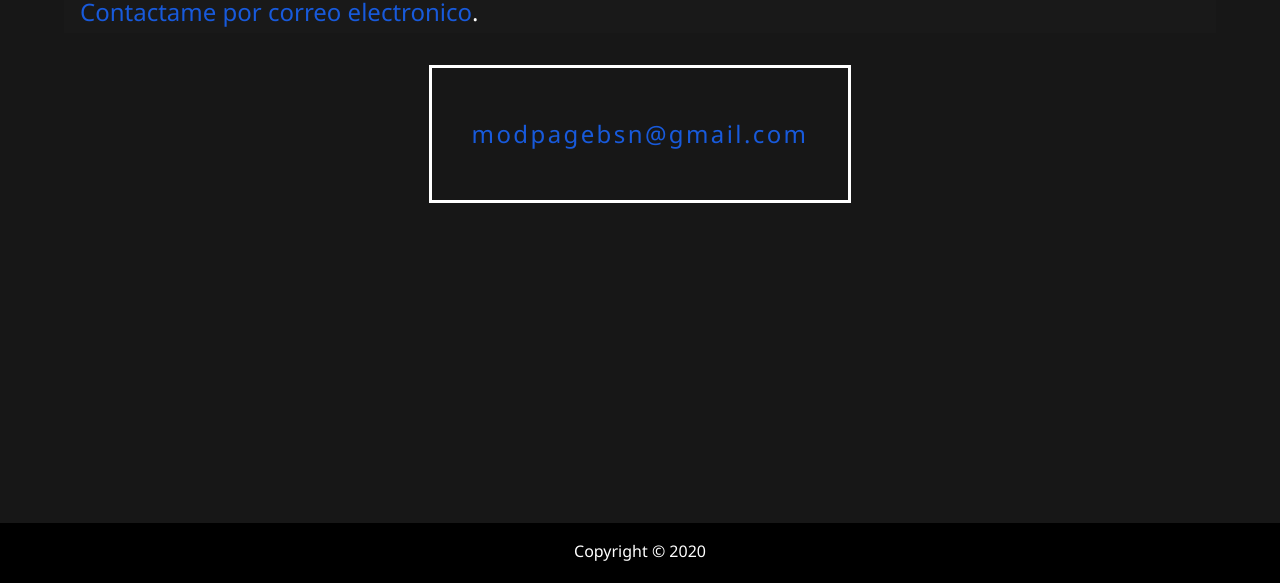
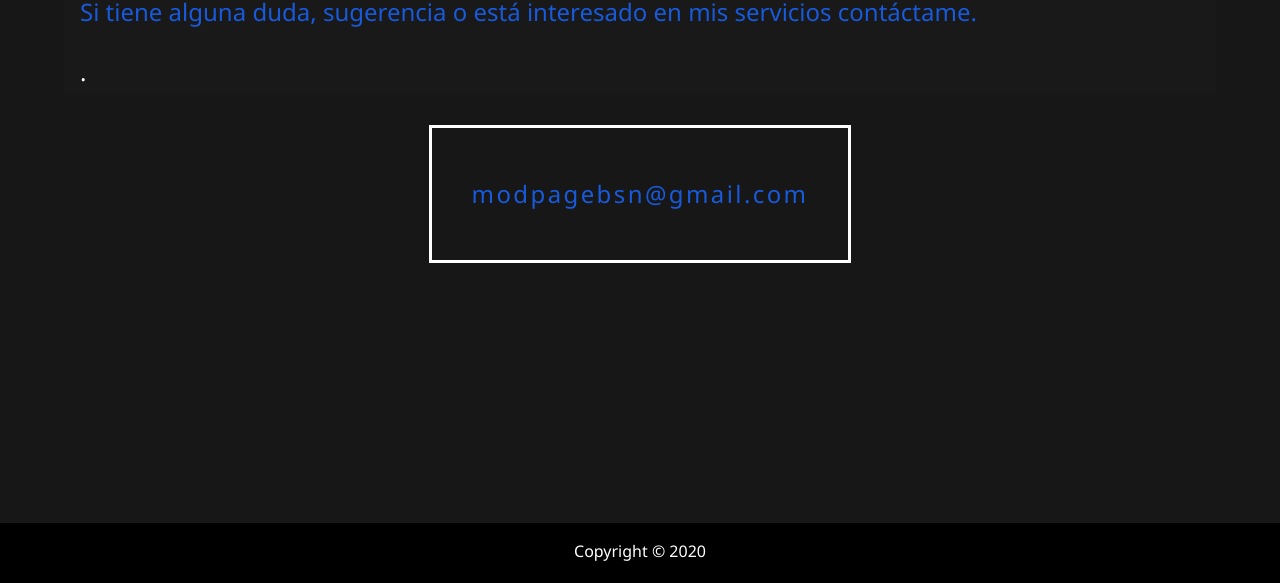
Before and after one commit to modpage1512/modpage1512.github.io, a website: page contact.html in a window 1280 px wide. Shown: the part 217-800 px from the top of the page. Drawn offline with Linux system fonts and the light colour scheme.

Commit message:
Update contact.html

```diff
--- a/contact.html
+++ b/contact.html
@@ -53,7 +53,7 @@
         <h1 class="lg-heading">Contacto
         </h1>
         <h2 class="sm-heading">
-            <span class="text-secondary">Contactame por correo electronico</span>.
+            <span class="text-secondary">Si tiene alguna duda, sugerencia o está interesado en mis servicios contáctame. </p></span>.
         </h2>
 
         <div class="boxes">
```
